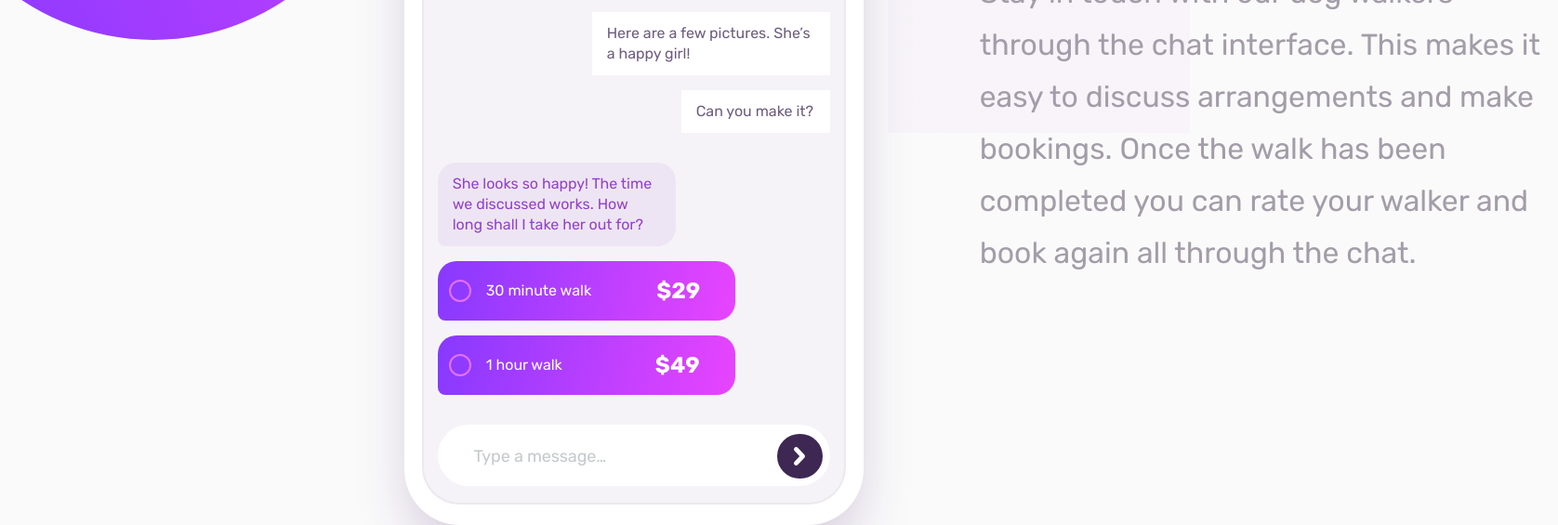
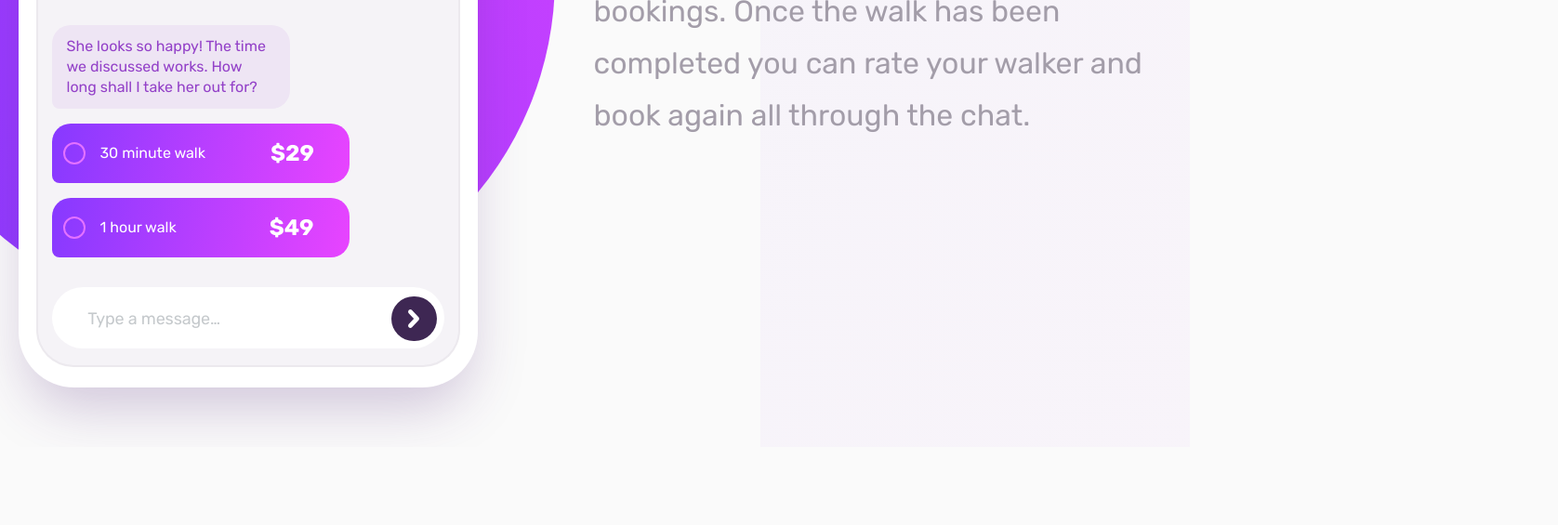
Before and after one commit to AlgoBenderDaily/Chat_App_CSS_llustration_HTML-CSS, a plain HTML site: page index.html in a window 1280 px wide. Shown: the part 657-1222 px from the top of the page at 93% size, 1676 px wide, since content can reach past the window. After the commit the page ends 1138 px from the top, so only its background shows below. Drawn offline with Linux system fonts and the light colour scheme.

Commit message:
initial commit

```diff
--- a/main.css
+++ b/main.css
@@ -336,9 +336,9 @@ h3 {
   }
 
   .main {
-    position: absolute;
+    /* position: absolute;
     top: 18.5%;
-    left: 31.46%;
+    left: 31.46%; */
     flex-flow: row;
     gap: 125px;
   }
```
